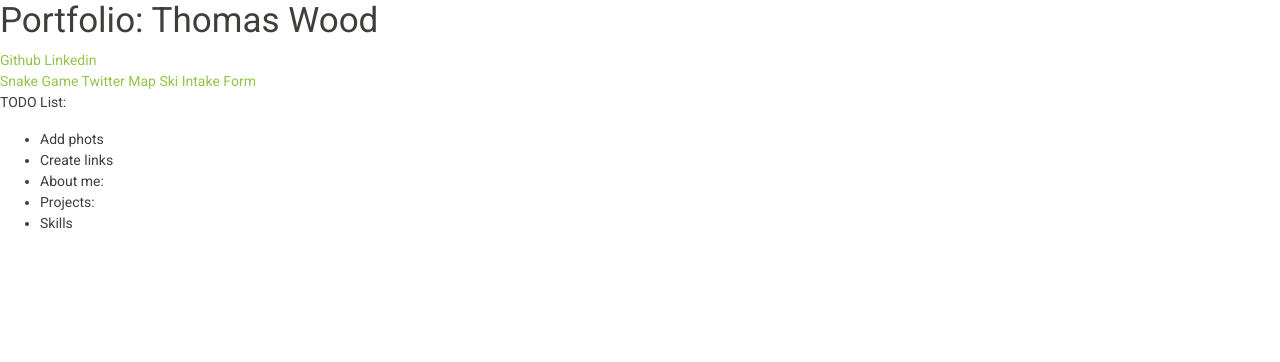
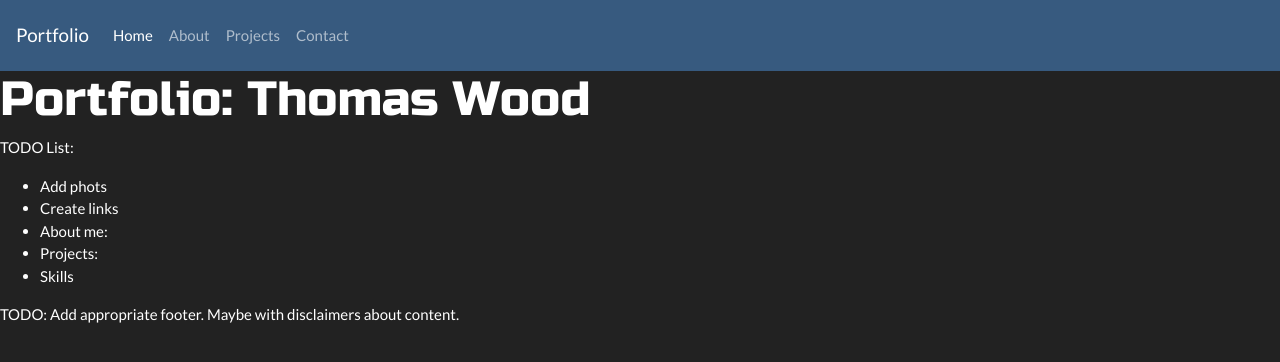
Before and after one commit to JustAnAccountForLearning/portfolio, a Flask app: page / in a window 1280 px wide. Shown: the top 362 px of the page. Run offline with Flask 2, Linux system fonts and the light colour scheme; some libraries are stand-ins or nearby versions.

Commit message:
Add navbar and multiple pages for different content.

```diff
--- a/application.py
+++ b/application.py
@@ -10,6 +10,17 @@ def index():
     return render_template("index.html")
 
 
+@application.route('/about')
+def about():
+    return render_template("about.html")
+
+
+@application.route('/projects')
+def projects():
+    return render_template("projects.html")
+
+
+
 if __name__ == '__main__':
     application.debug = True
     application.run()
--- /dev/null
+++ b/static/styles.css
@@ -0,0 +1,3 @@
+h1 {
+    font-family: 'Russo One', sans-serif;
+}
--- a/templates/index.html
+++ b/templates/index.html
@@ -5,15 +5,6 @@
 {% block main %}
     <h1>Portfolio: Thomas Wood</h1>
 
-    <div>
-        <a href="https://github.com/JustAnAccountForLearning">Github</a>
-        <a href="https://www.linkedin.com/in/thomas-wood-1a339a18a/">Linkedin</a>
-    </div>
-    <div>
-        <a href="http://snake-env.uctpsrks7z.us-east-2.elasticbeanstalk.com/">Snake Game</a>
-        <a href="http://twitter-map-env.vqmz3jvgef.us-east-1.elasticbeanstalk.com/">Twitter Map</a>
-        <a href="http://intake-form-env.ixc3mpzqtz.us-east-2.elasticbeanstalk.com/">Ski Intake Form</a>
-    </div>
 
     <p>TODO List:</p>
     <ul>
--- a/templates/layout.html
+++ b/templates/layout.html
@@ -8,7 +8,7 @@
         <meta name="viewport" content="width=device-width, initial-scale=1, shrink-to-fit=no"/>
 
         <!-- Alternative themes at https://bootswatch.com -->
-        <link href="https://bootswatch.com/4/sandstone/bootstrap.min.css" rel="stylesheet"/>
+        <link href="https://bootswatch.com/4/darkly/bootstrap.min.css" rel="stylesheet"/>
 
         <link href="/static/styles.css" rel="stylesheet"/>
 
@@ -16,13 +16,39 @@
         <script src="https://cdnjs.cloudflare.com/ajax/libs/popper.js/1.12.3/umd/popper.min.js"></script>
         <script src="https://maxcdn.bootstrapcdn.com/bootstrap/4.0.0-beta.2/js/bootstrap.min.js"></script>
 
+        <!-- Fonts from https://fonts.google.com -->
+        <link href="https://fonts.googleapis.com/css?family=Russo+One&display=swap" rel="stylesheet">
 
         <title> Portfolio: {% block title %} {% endblock %} </title>
     </head>
 
     <body>
+        <nav class="navbar navbar-fixed-top navbar-expand-md navbar-dark bg-primary">
+            <a class="navbar-brand" href="#">Portfolio</a>
+            <div class="collapse navbar-collapse" id="navbarSupportedContent">
+                <ul class="nav navbar-nav mr-auto">
+                    <li class="nav-item active">
+                        <a class="nav-link" href="/index">Home</a>
+                    </li>
+                    <li class="nav-item">
+                        <a class="nav-link" href="/about">About</a>
+                    </li>
+                    <li class="nav-item">
+                        <a class="nav-link" href="/projects">Projects</a>
+                    </li>
+                    <li class="nav-item">
+                        <a class="nav-link" href="#">Contact</a>
+                    </li>
+                </ul>
+            </div>
+        </nav>
+
+
         {% block main %}
 
         {% endblock %}
     </body>
+    <footer>
+        <p>TODO: Add appropriate footer. Maybe with disclaimers about content.</p>
+    </footer>
 </html>
```
Also changed, not shown: templates/about.html (added, +14 -0 lines), templates/projects.html (added, +30 -0 lines).
